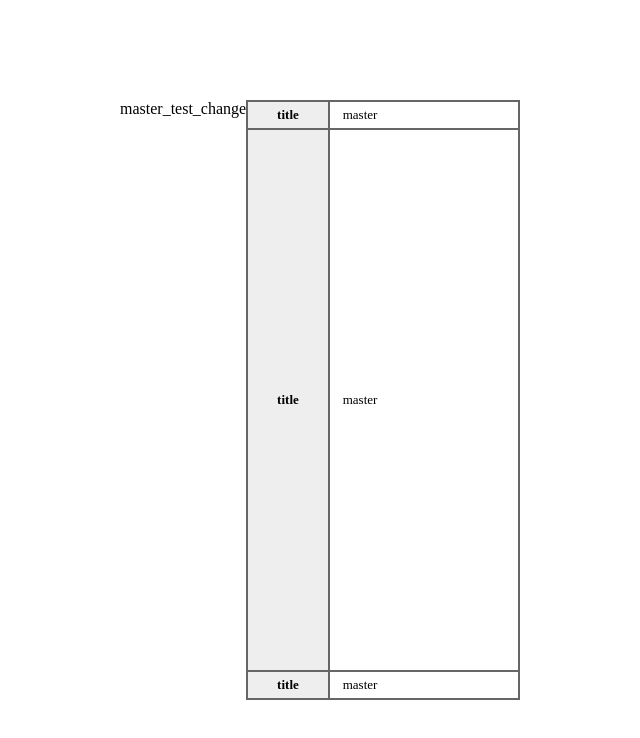
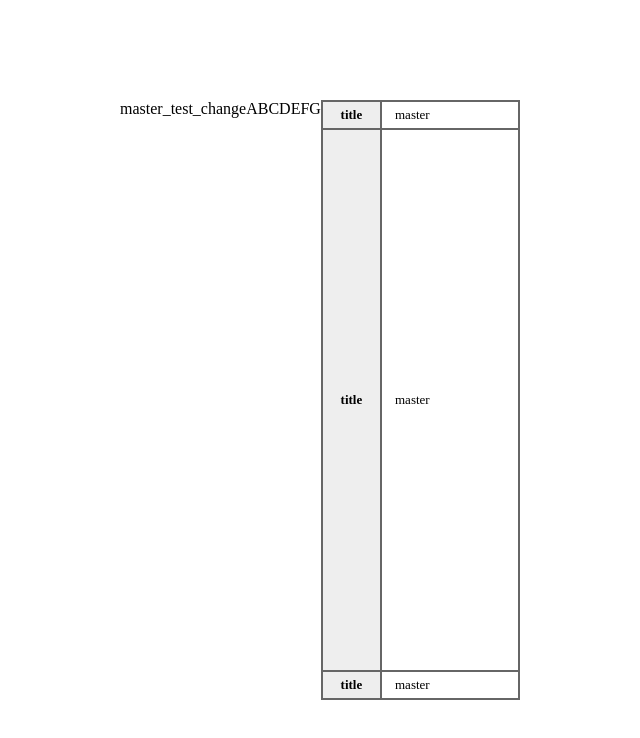
Before and after one commit to namba-hrk/test_repository, a plain HTML site: page index.html in a window 1280 px wide. Shown: the whole page, without its empty margins (320-960 px from the left). Drawn offline with Linux system fonts and the light colour scheme.

Commit message:
test_commitABCDEFG

```diff
--- a/index.html
+++ b/index.html
@@ -15,7 +15,7 @@ td{border:2px solid #666;width:70%;padding:.25em 1em;}
 </head>
 <body>
 <div>
-<p>master_test_change</p>
+<p>master_test_changeABCDEFG</p>
 <table>
 <tr>
 <th>title</th>
```
